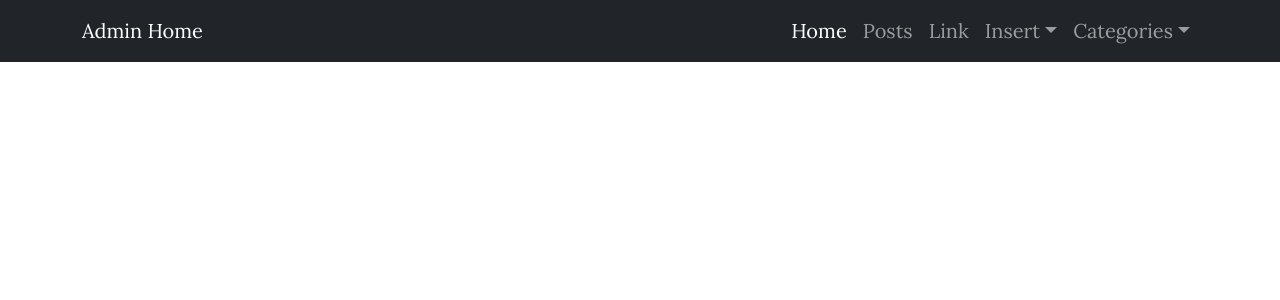
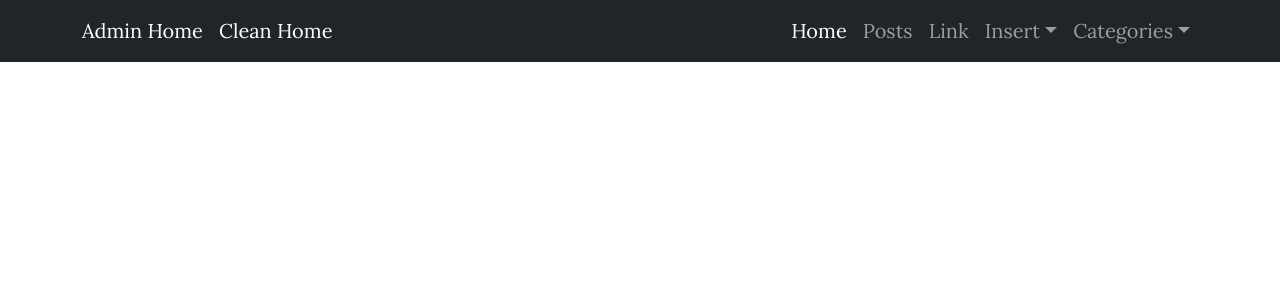
Before and after one commit to democvidev/SimplonBlogSymfony_5.3, a Symfony app: template templates/admin.html.twig in a window 1280 px wide. Shown: the top 300 px of the page. Run offline with Twig, Linux system fonts and the light colour scheme; the template is opened without the code that fills it, so the values that code supplies are empty; some libraries are stand-ins or nearby versions.

Commit message:
home page link

```diff
--- a/templates/admin.html.twig
+++ b/templates/admin.html.twig
@@ -36,6 +36,7 @@
 		<nav class="navbar navbar-expand-lg navbar-dark bg-dark">
 			<div class="container">
 				<a class="navbar-brand" href="{{ path('admin_home') }}">Admin Home</a>
+				<a class="navbar-brand" href="{{ path('home') }}">Clean Home</a>
 				<button class="navbar-toggler" type="button" data-bs-toggle="collapse" data-bs-target="#navbarSupportedContent" aria-controls="navbarSupportedContent" aria-expanded="false" aria-label="Toggle navigation">
 					<span class="navbar-toggler-icon"></span>
 				</button>
```
